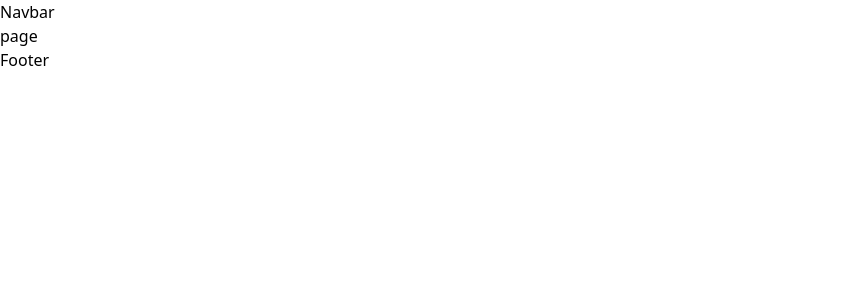
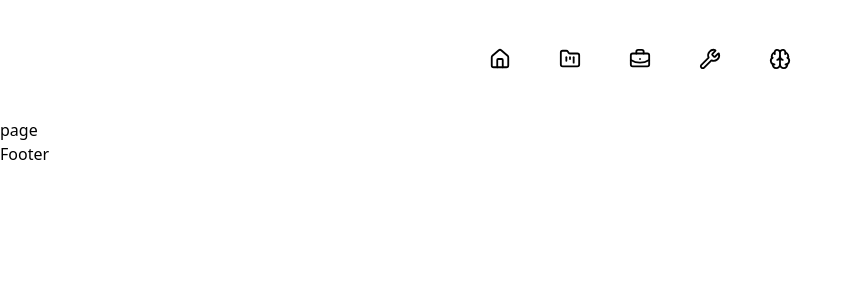
Before and after one commit to nithin32567/NITHIN-PRATHAPAN, a Next.js app: page / in a window 1280 px wide. Shown: the top 300 px of the page, without its empty margins (0-853 px from the left). Built offline with nearby package versions, Linux system fonts and the light colour scheme.

Commit message:
tooltip added

```diff
--- /dev/null
+++ b/app/components/global/Tooltip.tsx
@@ -0,0 +1,70 @@
+"use client"
+import { ReactNode, useEffect, useRef, useState } from "react";
+import gsap from "gsap";
+
+interface TooltipProps {
+    text: string,
+    children: ReactNode
+}
+
+export default function Tooltip({ text, children }: TooltipProps) {
+    const [visible, setVisible] = useState(false);
+    const tooltipref = useRef<HTMLDivElement | null>(null);
+
+    useEffect(() => {
+        if (!tooltipref.current) return;
+
+        if (visible) {
+            gsap.to(tooltipref.current, {
+                autoAlpha: 1,
+                y: 0,
+                duration: 0.2,
+                ease: "power2.out",
+            });
+        } else {
+            gsap.to(tooltipref.current, {
+                autoAlpha: 0,
+                y: -20,
+                duration: 0.2,
+                ease: "power2.in",
+            });
+        }
+
+
+    }, [visible])
+    return (
+        <div
+            style={{ position: "relative", display: "inline-block" }}
+            onMouseEnter={() => setVisible(true)}
+            onMouseLeave={() => setVisible(false)}
+        >
+            {children}
+
+
+            <div ref={tooltipref} style={tooltipStyle}>
+                {text}
+            </div>
+
+        </div>
+    );
+}
+
+
+const tooltipStyle: React.CSSProperties = {
+    position: "absolute",
+    bottom: "-200%",
+    left: "50%",
+    transform: "translateX(-50%)",
+    backgroundColor: "#000",
+    color: "#fff",
+    padding: "5px 10px",
+    borderRadius: "5px",
+    fontSize: "12px",
+    fontWeight: "500",
+    whiteSpace: "nowrap",
+    zIndex: 1000,
+    opacity: 0,
+    pointerEvents: "none",
+    // visibility: "hidden",
+    transformOrigin: "top center",
+}
--- a/app/components/layout/Navbar.tsx
+++ b/app/components/layout/Navbar.tsx
@@ -1,8 +1,26 @@
 import React from 'react'
+import { House, FolderKanban, BriefcaseBusiness, Wrench, Brain } from 'lucide-react'
+import Tooltip from '../global/Tooltip'
 
 const Navbar = () => {
   return (
-    <div>Navbar</div>
+    <div className='flex justify-center mx-auto w-full gap-12 py-12'>
+      <Tooltip text="Home">
+        <House className='cursor-pointer' size={22} />
+      </Tooltip>
+      <Tooltip text="Projects">
+        <FolderKanban className='cursor-pointer' size={22} />
+      </Tooltip>
+      <Tooltip text="Experiance">
+        <BriefcaseBusiness className='cursor-pointer' size={22} />
+      </Tooltip>
+      <Tooltip text="Tools">
+        <Wrench className='cursor-pointer' size={22} />
+      </Tooltip>
+      <Tooltip text="Thoughts">
+        <Brain className='cursor-pointer' size={22} />
+      </Tooltip>
+    </div>
   )
 }
 
--- a/app/globals.css
+++ b/app/globals.css
@@ -1,6 +1,14 @@
 @import "tailwindcss";
 
 :root {
-  --background: #ffffff;
-  --foreground: #171717;
+  --background: #151312;
+  --primary-head-text: #ffffff;
+  --secondary-head-text: #353334;
+  --primary-content-text: #9C9DA0;
+  --secondary-content-text: #353334;
+  --primary-button-bg: #B53C00;
+  --primary-button-text: #ffffff;
+  --input-bg: #353334;
+  --primary-icon-color:#ffffff;
+  --secondary-icon-color:#B53C00;
 }
--- a/package.json
+++ b/package.json
@@ -10,6 +10,7 @@
   },
   "dependencies": {
     "gsap": "^3.14.2",
+    "lucide-react": "^0.563.0",
     "next": "16.1.4",
     "react": "19.2.3",
     "react-dom": "19.2.3"
```
Also changed, not shown: app/components/layout/Navbar.css (added), 1 other file (tests, documents, lock files or other folders).
